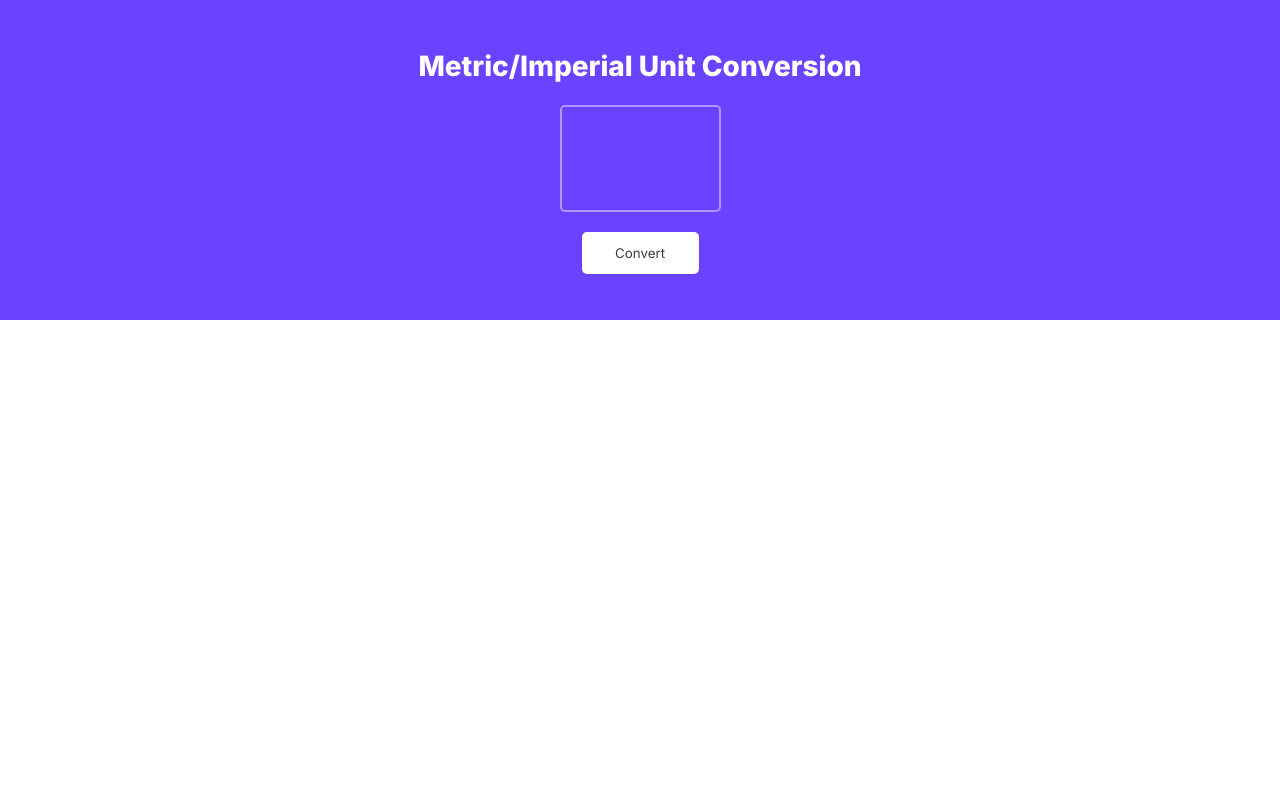
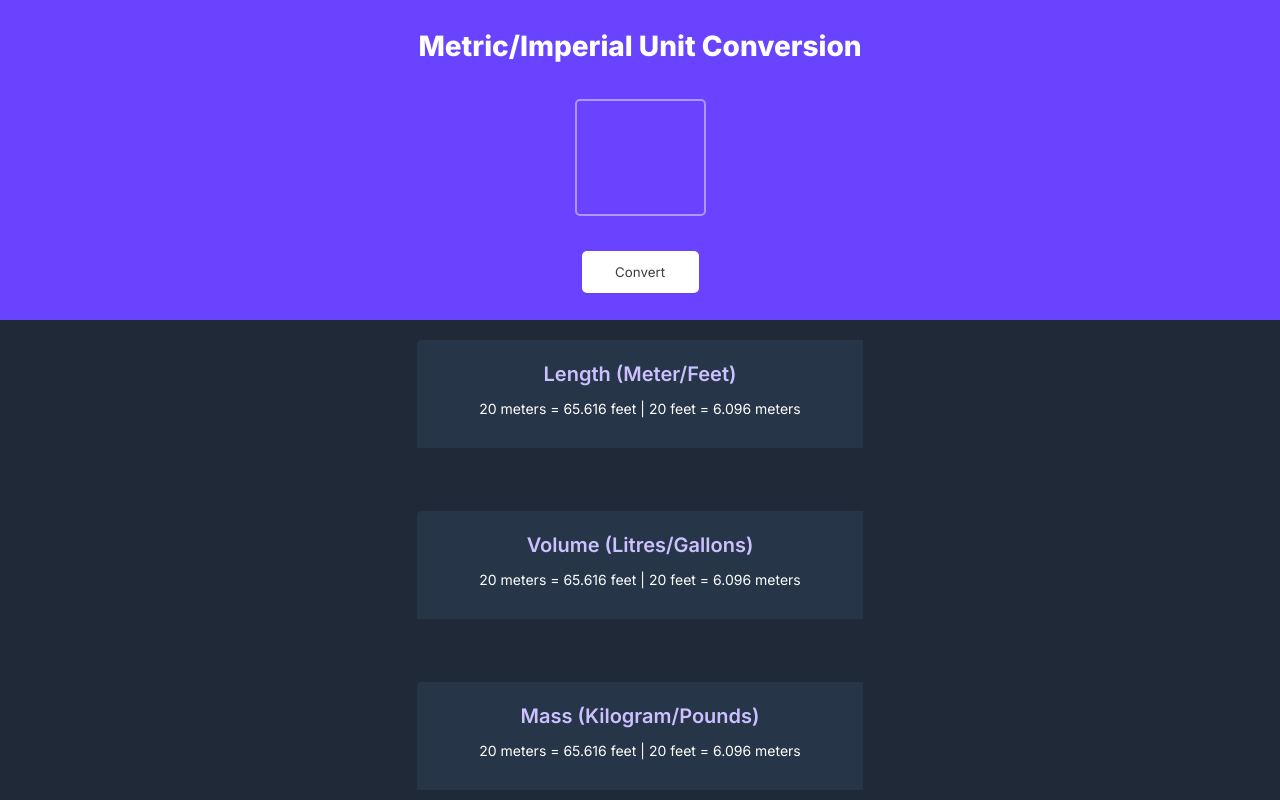
Before and after one commit to JoshuaWX/Unit-converter, a plain HTML site: page index.html in a window 1280 px wide. Drawn offline with Linux system fonts and the light colour scheme.

Commit message:
css complete

```diff
--- a/index.html
+++ b/index.html
@@ -14,6 +14,20 @@
             <input type="number" id="convert-input"/>
             <button id="convert-btn"> Convert</button>
         </div>
+        <div class="conversion-board">
+            <div class="length-div">
+                <h2> Length (Meter/Feet) </h2>
+                <p id="meter-feet"> 20 meters = 65.616 feet | 20 feet = 6.096 meters </p>
+            </div>
+            <div>
+                <h2> Volume (Litres/Gallons) </h2>
+                <p id="lit-gal"> 20 meters = 65.616 feet | 20 feet = 6.096 meters </p>
+            </div>
+            <div class="mass-div">
+                <h2> Mass (Kilogram/Pounds) </h2>
+                <p id="kg-p"> 20 meters = 65.616 feet | 20 feet = 6.096 meters </p>
+            </div>
+        </div>
         <script src="script.js"></script>
     </body>
 </html>
--- a/style.css
+++ b/style.css
@@ -1,6 +1,7 @@
 body{
     text-align: center;
     margin:0;
+    font-family: "Inter" , sans-serif;
 }
 
 .hero{
@@ -10,14 +11,13 @@ body{
     margin:auto auto;
     display: flex;
     flex-direction: column;
-    justify-content: center;
+    justify-content: space-around;
     align-items: center;
 }
 
 .hero h1{
     margin:0;
     color: #FFFFFF;
-    font-family: "Inter" , sans-serif;
     font-weight: 800;
     font-style: Extra Bold;
     font-size: 28px;
@@ -46,19 +46,19 @@ input[type="number"] {
 #convert-input{
     background: transparent;
     font-family: "Inter", sans-serif;
+    text-align: center;
     color: #FFFFFF;
     width: 117px;
     height: 83px;
     border-radius: 5px;
     border: 2px solid #B295FF;
     margin:0 0 20px 0;
-    /* font-family: Inter; */
     font-weight: 800;
     font-style: Extra Bold;
     font-size: 58px;
     line-height: 24.39px;
     letter-spacing: 0%;
-    padding:10px 20px;
+    padding:15px 5px;
 }
 
 #convert-btn{
@@ -73,3 +73,50 @@ input[type="number"] {
     margin:0 0 20px 0;
 
 }
+
+.conversion-board{
+    width:100%;
+    height:60vh;
+    background:#1F2937;
+    display: flex;
+    flex-direction: column;
+    align-items: center;
+    justify-content: space-between;
+}
+.conversion-board h2{
+    margin: 0;
+    width: 346px;
+    height: 25px;
+    font-weight: 600;
+    font-style: Semi Bold;
+    font-size: 20px;
+    line-height: 20px;
+    letter-spacing: 0%;
+    color: #CCC1FF;
+}
+.conversion-board p{
+    color: #FFFFFF;
+    margin: 10px 50px 0px 50px;
+    width: 346px;
+    height: 25px;
+    font-weight: 400;
+    font-size: 14px;
+    line-height: 20px;
+    letter-spacing: 0%;
+}
+.length-div{
+    margin-top: 20px;
+}
+.mass-div{
+    margin-bottom: 10px;
+}
+.conversion-board div{
+    width: fit-content;
+    height: 108px;
+    border-top-left-radius: 4.68px;
+    background: #273549;
+    display: flex;
+    flex-direction: column;
+    align-items: center;
+    justify-content: center;
+}
```
